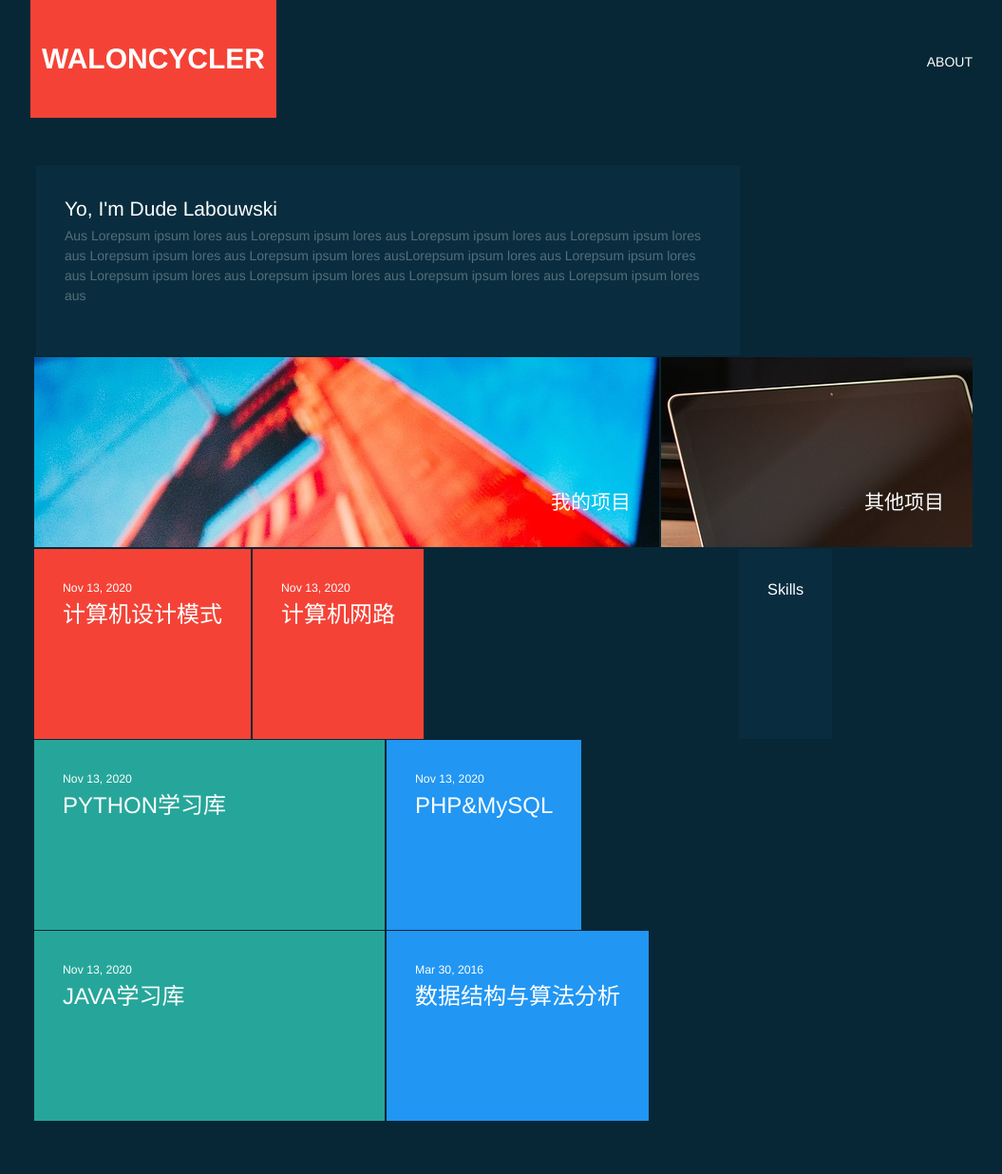
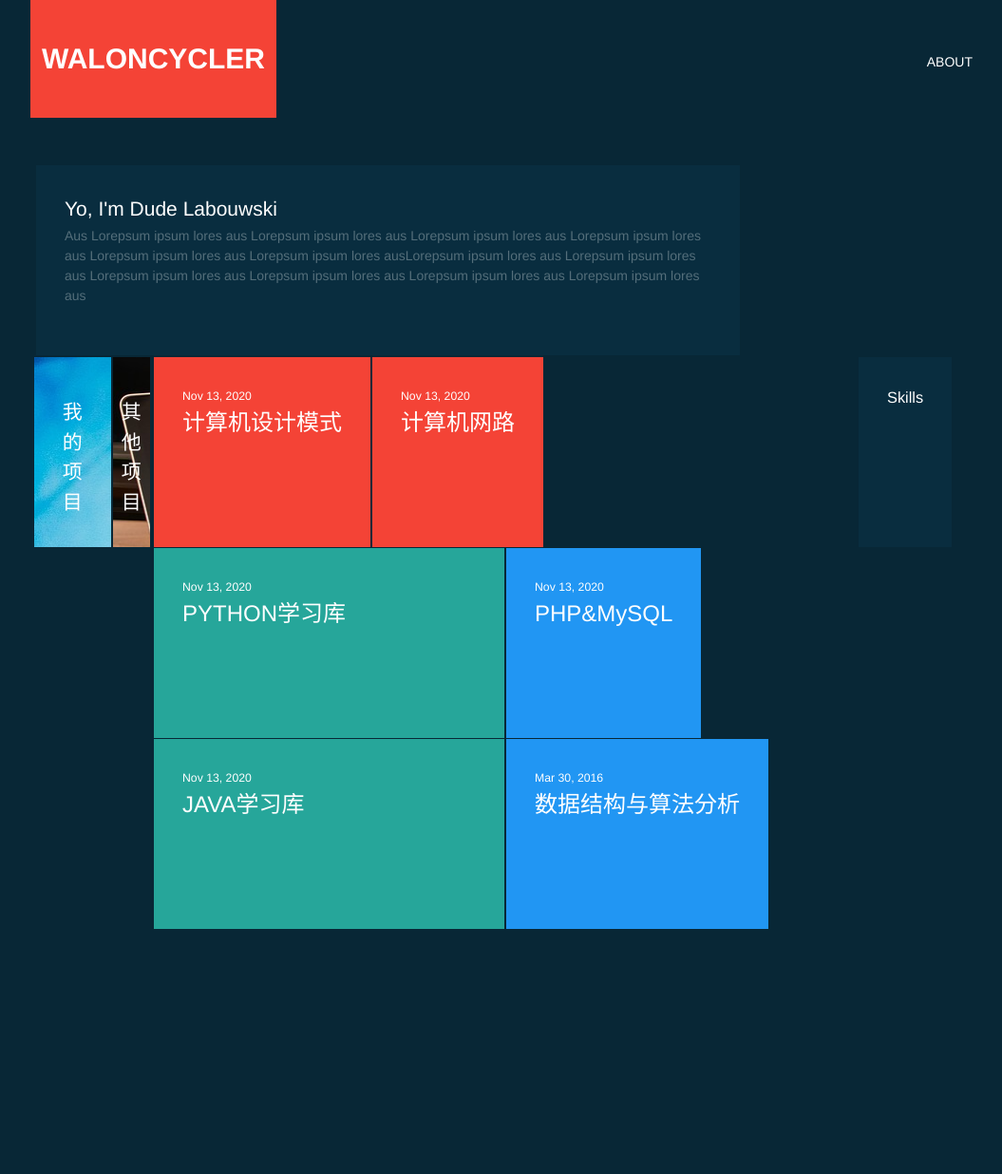
Before and after one commit to Waloncycler/WalonCycler, a Jekyll site: the page built from index.html, in a window 1280 px wide. Shown: the whole page at 95% size, without its empty margins (112-1167 px from the left). Built offline with Jekyll 4.4.1, drawn with Linux system fonts in a browser that asks for light colours; after the commit the page ends 1034 px from its top, so only the background shows below that.

Commit message:
Update _layout.scss

```diff
--- a/_sass/_layout.scss
+++ b/_sass/_layout.scss
@@ -185,11 +185,6 @@
     width:         calc(91.66666667% - (#{$spacing-unit} / 2));
 }
 
-.col-12 {
-    width: -webkit-calc(100% - (#{$spacing-unit} / 2));
-    width:         calc(100% - (#{$spacing-unit} / 2));
-}
-
 @include media-query($on-laptop) {
     .col-1,
     .col-2,
@@ -200,8 +195,7 @@
     .col-8,
     .col-9,
     .col-10,
-    .col-11,
-    .col-12{
+    .col-11{
         width: -webkit-calc(100% - (#{$spacing-unit} / 2));
         width:         calc(100% - (#{$spacing-unit} / 2));
     }
```
